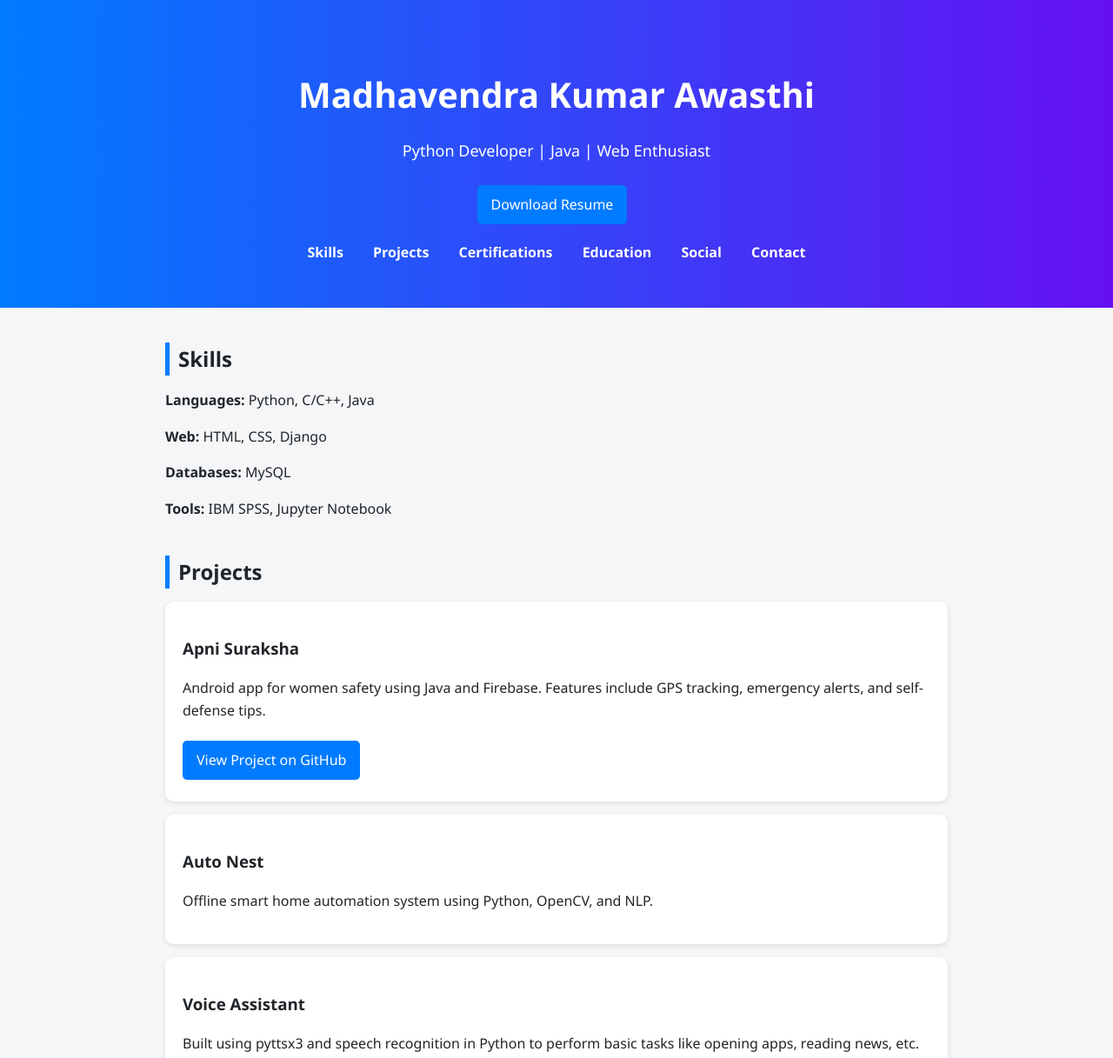
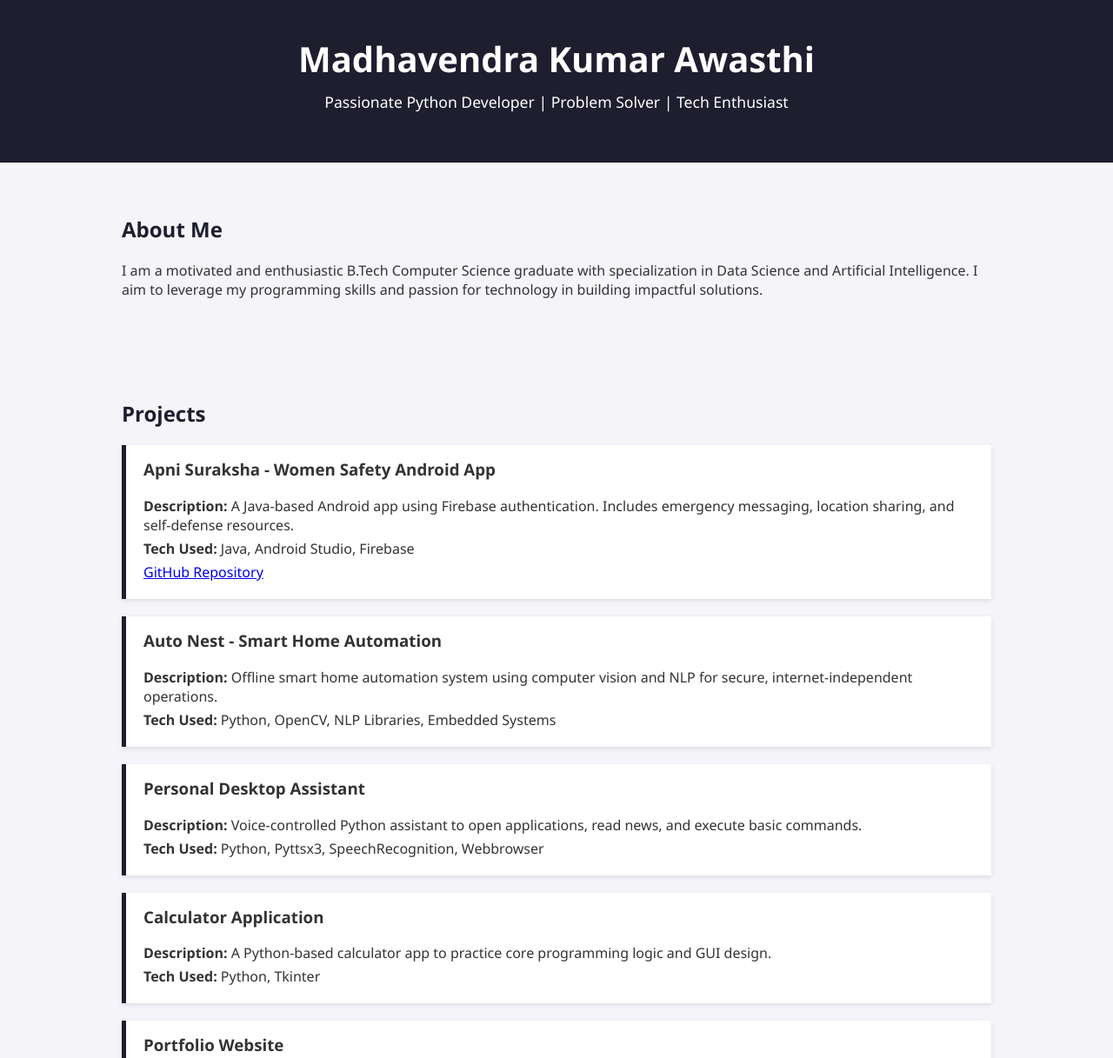
Before and after one commit to Madhave-1/Madhav-portfolio, a plain HTML site: page index.html in a window 1280 px wide. Shown: the top 1217 px of the page at 87% size. Drawn offline with Linux system fonts and the light colour scheme.

Commit message:
index.html

```diff
--- a/index.html
+++ b/index.html
@@ -1,156 +1,133 @@
-
 <!DOCTYPE html>
 <html lang="en">
 <head>
-  <meta charset="UTF-8" />
-  <meta name="viewport" content="width=device-width, initial-scale=1.0" />
-  <title>Madhavendra Kumar Awasthi | Portfolio</title>
+    <meta charset="UTF-8">
+    <meta name="viewport" content="width=device-width, initial-scale=1.0">
+    <title>Madhavendra Kumar Awasthi | Python Developer</title>
     <style>
         body {
+            font-family: 'Segoe UI', Tahoma, Geneva, Verdana, sans-serif;
             margin: 0;
-      font-family: 'Segoe UI', Tahoma, Geneva, Verdana, sans-serif;
-      background-color: #f4f6f8;
-      color: #212529;
-      line-height: 1.6;
+            background: #f4f4f9;
+            color: #333;
         }
         header {
-      background: linear-gradient(90deg, #007bff, #6610f2);
+            background: #1e1e2f;
             color: white;
-      padding: 50px 20px;
+            padding: 40px 20px;
             text-align: center;
         }
         header h1 {
-      font-size: 40px;
-      margin-bottom: 10px;
+            margin: 0;
+            font-size: 2.5em;
         }
         header p {
-      font-size: 18px;
+            font-size: 1.1em;
+            margin-top: 10px;
+        }
+        .section {
+            padding: 40px 20px;
+            max-width: 1000px;
+            margin: auto;
+        }
+        .section h2 {
+            color: #1e1e2f;
             margin-bottom: 20px;
         }
-    nav {
-      margin-top: 15px;
+        .project {
+            background: white;
+            border-left: 5px solid #1e1e2f;
+            margin-bottom: 20px;
+            padding: 15px 20px;
+            box-shadow: 0 2px 5px rgba(0,0,0,0.1);
         }
-    nav a {
-      color: #fff;
-      text-decoration: none;
-      margin: 0 15px;
-      font-weight: bold;
+        .project h3 {
+            margin-top: 0;
         }
-    section {
-      max-width: 900px;
-      margin: 40px auto;
-      padding: 0 20px;
+        .project p {
+            margin: 5px 0;
         }
-    h2 {
-      border-left: 5px solid #007bff;
-      padding-left: 10px;
-      margin-bottom: 15px;
-    }
-    .project, .certification, .social-link {
-      background-color: #ffffff;
-      padding: 20px;
-      margin: 15px 0;
-      border-radius: 10px;
-      box-shadow: 0 2px 6px rgba(0,0,0,0.1);
-    }
-    .btn, .cert-btn {
+        .links a {
             display: inline-block;
-      background-color: #007bff;
+            margin: 5px 10px 5px 0;
+            padding: 10px 15px;
+            background: #1e1e2f;
             color: white;
-      padding: 10px 16px;
-      margin: 5px 10px 5px 0;
             text-decoration: none;
             border-radius: 5px;
-      transition: background-color 0.3s ease;
+            transition: 0.3s;
         }
-    .btn:hover, .cert-btn:hover {
-      background-color: #0056b3;
-    }
-    footer {
-      background-color: #343a40;
-      color: white;
-      padding: 20px;
-      text-align: center;
+        .links a:hover {
+            background: #34345c;
         }
     </style>
 </head>
 <body>
-
     <header>
         <h1>Madhavendra Kumar Awasthi</h1>
-    <p>Python Developer | Java | Web Enthusiast</p>
-    <a href="Madhavendra_Awasthi_Formatted_Resume.pdf" class="btn" download>Download Resume</a>
-    <nav>
-      <a href="#skills">Skills</a>
-      <a href="#projects">Projects</a>
-      <a href="#certifications">Certifications</a>
-      <a href="#education">Education</a>
-      <a href="#social">Social</a>
-      <a href="#contact">Contact</a>
-    </nav>
+        <p>Passionate Python Developer | Problem Solver | Tech Enthusiast</p>
     </header>
 
-  <section id="skills">
-    <h2>Skills</h2>
-    <p><strong>Languages:</strong> Python, C/C++, Java</p>
-    <p><strong>Web:</strong> HTML, CSS, Django</p>
-    <p><strong>Databases:</strong> MySQL</p>
-    <p><strong>Tools:</strong> IBM SPSS, Jupyter Notebook</p>
-  </section>
+    <div class="section">
+        <h2>About Me</h2>
+        <p>I am a motivated and enthusiastic B.Tech Computer Science graduate with specialization in Data Science and Artificial Intelligence. I aim to leverage my programming skills and passion for technology in building impactful solutions.</p>
+    </div>
 
-  <section id="projects">
+    <div class="section">
         <h2>Projects</h2>
+
         <div class="project">
-      <h3>Apni Suraksha</h3>
-      <p>Android app for women safety using Java and Firebase. Features include GPS tracking, emergency alerts, and self-defense tips.</p>
-      <a class="cert-btn" href="https://github.com/Madhave-1/Apni_Suraksha-" target="_blank">View Project on GitHub</a>
+            <h3>Apni Suraksha - Women Safety Android App</h3>
+            <p><strong>Description:</strong> A Java-based Android app using Firebase authentication. Includes emergency messaging, location sharing, and self-defense resources.</p>
+            <p><strong>Tech Used:</strong> Java, Android Studio, Firebase</p>
+            <p><a href="https://github.com/Madhave-1/Apni_Suraksha-" target="_blank">GitHub Repository</a></p>
         </div>
+
         <div class="project">
-      <h3>Auto Nest</h3>
-      <p>Offline smart home automation system using Python, OpenCV, and NLP.</p>
+            <h3>Auto Nest - Smart Home Automation</h3>
+            <p><strong>Description:</strong> Offline smart home automation system using computer vision and NLP for secure, internet-independent operations.</p>
+            <p><strong>Tech Used:</strong> Python, OpenCV, NLP Libraries, Embedded Systems</p>
         </div>
+
         <div class="project">
-      <h3>Voice Assistant</h3>
-      <p>Built using pyttsx3 and speech recognition in Python to perform basic tasks like opening apps, reading news, etc.</p>
+            <h3>Personal Desktop Assistant</h3>
+            <p><strong>Description:</strong> Voice-controlled Python assistant to open applications, read news, and execute basic commands.</p>
+            <p><strong>Tech Used:</strong> Python, Pyttsx3, SpeechRecognition, Webbrowser</p>
         </div>
+
+        <div class="project">
+            <h3>Calculator Application</h3>
+            <p><strong>Description:</strong> A Python-based calculator app to practice core programming logic and GUI design.</p>
+            <p><strong>Tech Used:</strong> Python, Tkinter</p>
+        </div>
+
         <div class="project">
             <h3>Portfolio Website</h3>
-      <p>This personal website made with HTML and CSS to showcase my work and resume.</p>
+            <p><strong>Description:</strong> A responsive personal website to showcase resume, certifications, and projects.</p>
+            <p><strong>Tech Used:</strong> HTML, CSS</p>
         </div>
-  </section>
+    </div>
 
-  <section id="certifications">
+    <div class="section">
         <h2>Certifications</h2>
-    <div class="certification"><a class="cert-btn" href="https://drive.google.com/file/d/1dHcfCuLBZ8-GGzjL0fyZ4sUCeAztWQWz/view?usp=sharing" target="_blank">Software Programmer – Python (NASSCOM)</a></div>
-    <div class="certification"><a class="cert-btn" href="https://drive.google.com/file/d/15DeER2pyEL2SK3Pt5z2W4rEY5A7Itrl_/view?usp=sharing" target="_blank">Introduction to Python (IBM)</a></div>
-    <div class="certification"><a class="cert-btn" href="https://drive.google.com/file/d/15B3xr6T1GfJU28cVPlcaktvaIqm8kTsi/view?usp=sharing" target="_blank">Python for Data Science (IBM)</a></div>
-    <div class="certification"><a class="cert-btn" href="https://drive.google.com/file/d/14uHyCMzlQKyuIRGz5XlU9KVJ0Hnqe301/view?usp=sharing" target="_blank">Java Fundamentals (IBM)</a></div>
-    <div class="certification"><a class="cert-btn" href="https://drive.google.com/file/d/1HF-bxUJ4-_XFRmBgmyWS9w5kNXFM0nIM/view?usp=sharing" target="_blank">Enterprise Design Thinking Practitioner (IBM)</a></div>
-  </section>
+        <div class="links">
+            <a href="https://drive.google.com/file/d/1HF-bxUJ4-_XFRmBgmyWS9w5kNXFM0nIM/view" target="_blank">Enterprise Design Thinking - IBM</a>
+            <a href="https://drive.google.com/file/d/15B3xr6T1GfJU28cVPlcaktvaIqm8kTsi/view" target="_blank">Python for Data Science - IBM</a>
+            <a href="https://drive.google.com/file/d/15DeER2pyEL2SK3Pt5z2W4rEY5A7Itrl_/view" target="_blank">Introduction to Python - IBM</a>
+            <a href="https://drive.google.com/file/d/1dHcfCuLBZ8-GGzjL0fyZ4sUCeAztWQWz/view" target="_blank">Software Programmer – Python - NASSCOM</a>
+            <a href="https://drive.google.com/file/d/14uHyCMzlQKyuIRGz5XlU9KVJ0Hnqe301/view" target="_blank">Java Fundamentals - IBM</a>
+        </div>
+    </div>
 
-  <section id="education">
-    <h2>Education</h2>
-    <p><strong>B.Tech in Computer Science</strong> - Shri Ramswaroop Memorial University (2024) - CGPA: 8.43</p>
-    <p><strong>Class XII (CBSE)</strong> - KV Aliganj (2020) - 75.8%</p>
-    <p><strong>Class X (CBSE)</strong> - KV Aliganj (2018) - 70.4%</p>
-  </section>
-
-  <section id="social">
-    <h2>Connect With Me</h2>
-    <div class="social-link"><a class="cert-btn" href="https://www.linkedin.com/in/madhavendra-kumar-awasthi-a2b786212/" target="_blank">LinkedIn</a></div>
-    <div class="social-link"><a class="cert-btn" href="https://www.hackerrank.com/profile/madhavendraawas1" target="_blank">HackerRank</a></div>
-    <div class="social-link"><a class="cert-btn" href="https://www.codechef.com/users/madhavendra01" target="_blank">CodeChef</a></div>
-  </section>
-
-  <section id="contact">
-    <h2>Contact</h2>
-    <p>Email: madhavendraawasthi2003@gmail.com</p>
-    <p>Phone: +91 7355174697</p>
-  </section>
-
-  <footer>
-    <p>&copy; 2025 Madhavendra Kumar Awasthi. All rights reserved.</p>
-  </footer>
+    <div class="section">
+        <h2>Contact & Profiles</h2>
+        <div class="links">
+            <a href="mailto:madhavendraawasthi2003@gmail.com">Email</a>
+            <a href="https://www.linkedin.com/in/madhavendra-kumar-awasthi-a2b786212/" target="_blank">LinkedIn</a>
+            <a href="https://www.hackerrank.com/profile/madhavendraawas1" target="_blank">HackerRank</a>
+            <a href="https://www.codechef.com/users/madhavendra01" target="_blank">CodeChef</a>
+        </div>
+    </div>
 
 </body>
 </html>
```
Lines whose indentation alone changed are shown as unchanged.
